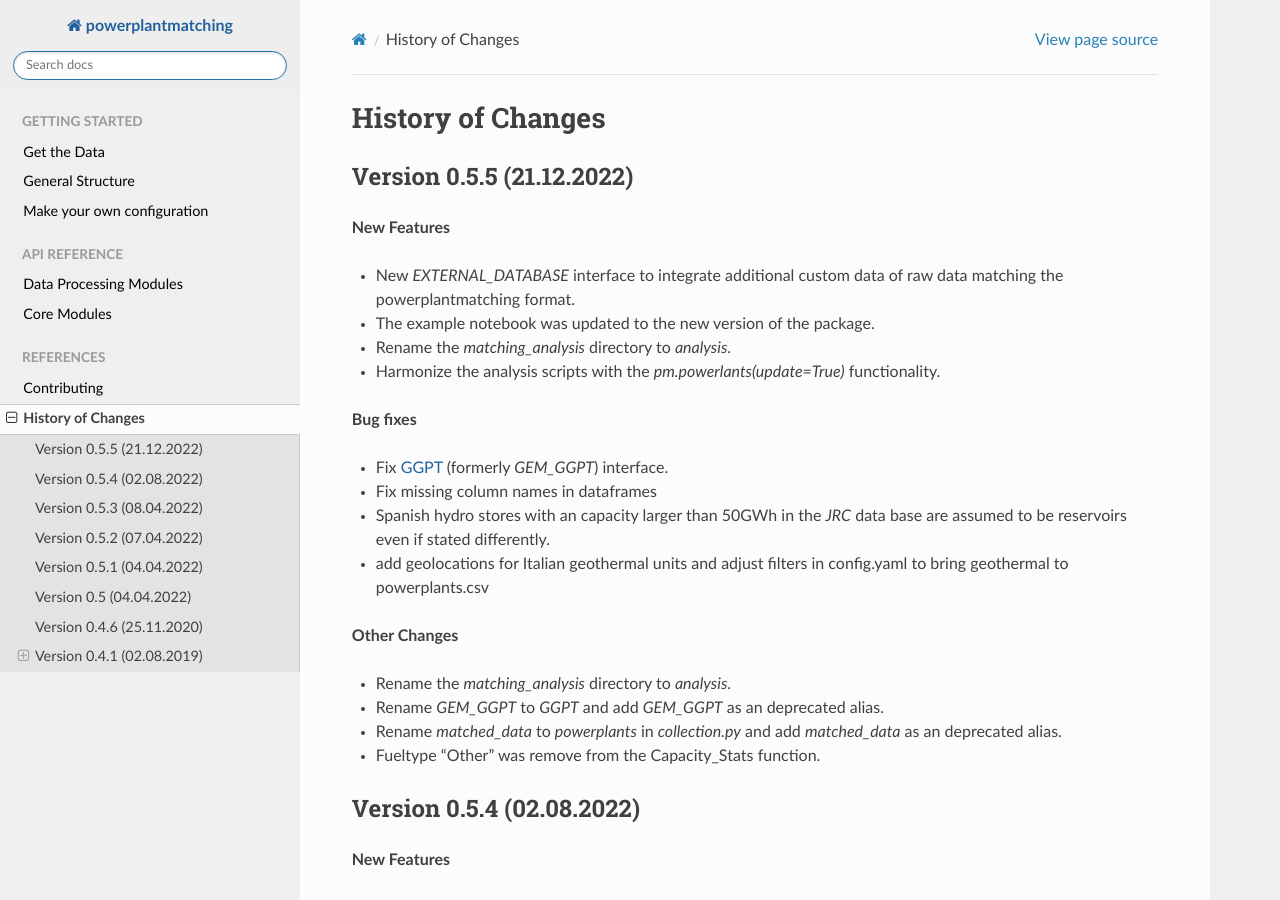
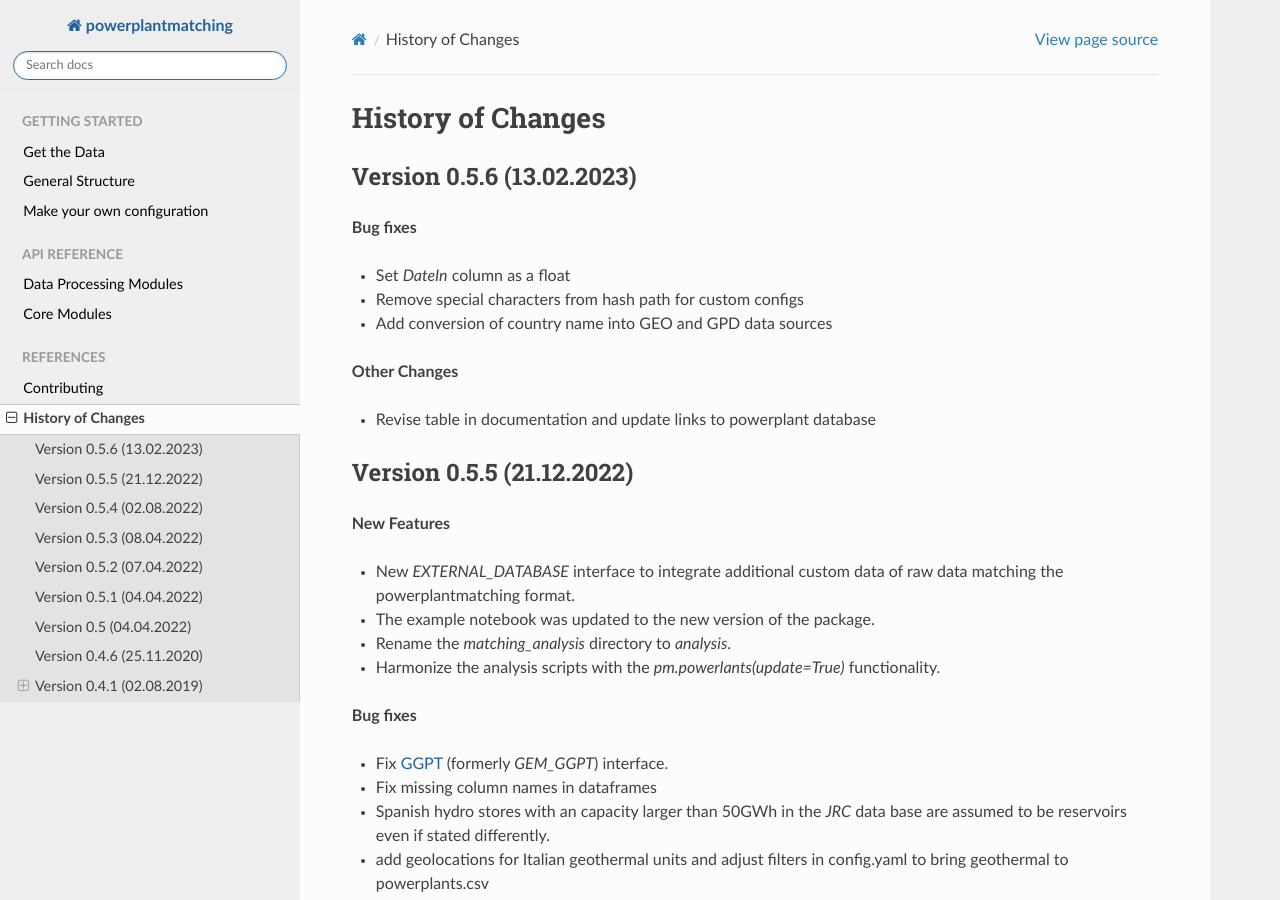
Before and after one commit to PyPSA/powerplantmatching, a Sphinx documentation site: the page built from doc/release-notes.rst, in a window 1280 px wide and 900 px high. Built offline with Sphinx 7.4.7 and the Read the Docs theme 2.0.0, drawn with Linux system fonts in a browser that asks for light colours; pages that are not in the unit, such as notebooks, are missing from menus.

Commit message:
Prepare new release

```diff
--- a/doc/release-notes.rst
+++ b/doc/release-notes.rst
@@ -4,6 +4,21 @@ History of Changes
 
 .. Upcoming Version
 .. ----------------
+
+
+Version 0.5.6 (13.02.2023)
+-------------------------
+
+
+**Bug fixes**
+
+* Set `DateIn` column as a float
+* Remove special characters from hash path for custom configs
+* Add conversion of country name into GEO and GPD data sources
+
+**Other Changes**
+
+* Revise table in documentation and update links to powerplant database
 
 
 Version 0.5.5 (21.12.2022)
--- a/powerplantmatching/__init__.py
+++ b/powerplantmatching/__init__.py
@@ -24,7 +24,7 @@ power plant databases.
 
 from __future__ import absolute_import
 
-__version__ = "0.5.5"
+__version__ = "0.5.6"
 __author__ = "Fabian Hofmann"
 __copyright__ = "Copyright 2017-2022 Technical University of Berlin"
 # The rough hierarchy of this package is
--- a/setup.py
+++ b/setup.py
@@ -9,7 +9,7 @@ with open("README.md", encoding="utf-8") as f:
 
 setup(
     name="powerplantmatching",
-    version="0.5.5",
+    version="0.5.6",
     author="Fabian Hofmann (FIAS), Jonas Hoersch (KIT), Fabian Gotzens (FZ Jülich)",
     author_email="hofmann@fias.uni-frankfurt.de",
     description="Toolset for generating and managing Power Plant Data",
```
